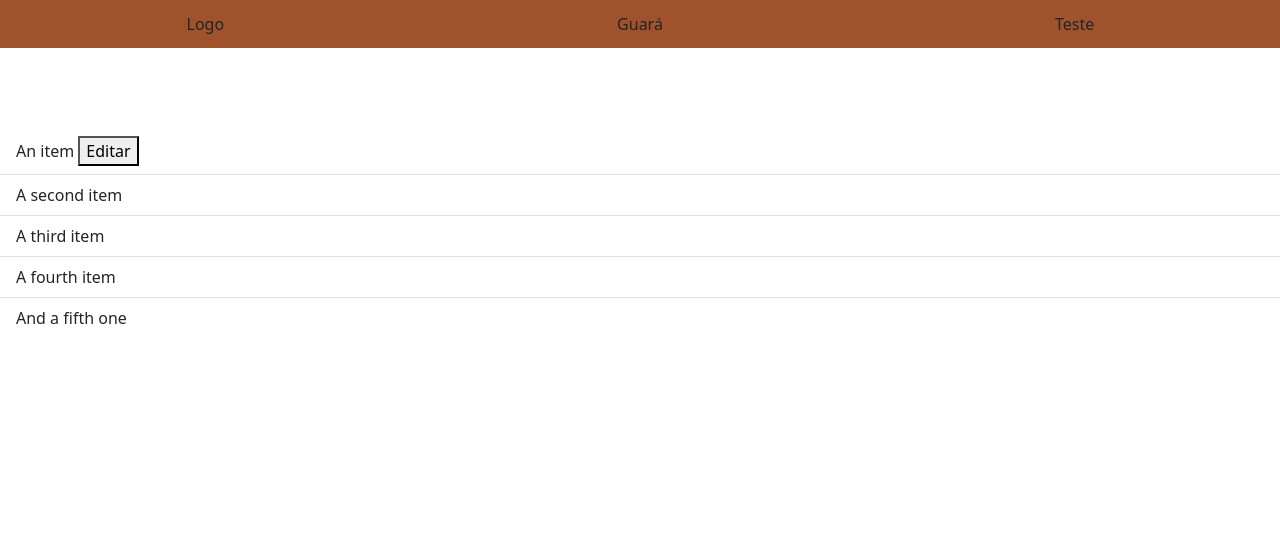
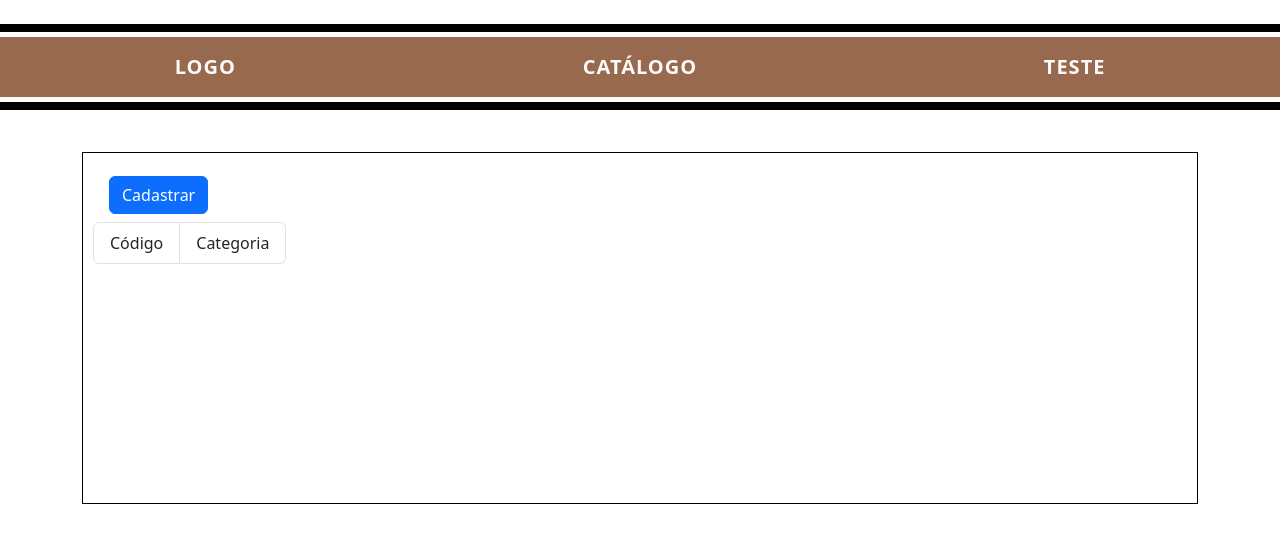
Before and after one commit to luisf77/controle-estoque-guara, a website: page src/views/html/index.html in a window 1280 px wide. Drawn offline with nearby package versions, Linux system fonts and the light colour scheme.

Commit message:
Edição na Página Inicial

```diff
--- a/src/views/css/home.css
+++ b/src/views/css/home.css
@@ -1,18 +1,45 @@
 body {
     margin: 0;
+    color: #FFFAFA;
 }
 
 .header {
     height: 8em;
+    margin-top: 1.5em;
 }
 
 .main {
-    background-color: #a0522d;
+    background-color: #97694F;
+    color: #FFFAFA;
+    font-weight: bold;
+    font-size: 20px;
+    letter-spacing: 1px;
+    text-transform: uppercase;
     height: 3em;
     display: flex;
     align-items: center;
 }
 
-.line-above {
+.line {
     background-color: black;
+    margin-top: 0.3em;
+    margin-bottom: 0.3em;
+    height: 0.5em;
 }
+
+.container {
+    display: flex;
+    align-items: center;
+    justify-content: center;
+}
+
+.box {
+    height: 22em;
+    width: 75em;
+    border: 1px solid #000;
+    padding: 10px;
+}
+
+.btn-primary {
+    margin: 0.8em 0em 0.5em 1em;
+}
--- a/src/views/html/index.html
+++ b/src/views/html/index.html
@@ -10,24 +10,26 @@
 </head>
 <body>
     <div class="header text-center">
-        <div class="line-above"></div>
+        <div class="line"></div>
         <div class="row main">
             <div class="col-4"> Logo </div>
-            <div class="col-4"> Guará </div>
+            <div class="col-4"> Catálogo </div>
             <div class="col-4"> Teste </div>
         </div>
-        <div class="line-below"></div>
+        <div class="line"></div>
 
     </div>
 
-    <ul class="list-group list-group-flush">
-        <li class="list-group-item">An item <button> Editar </button> </li>
-        <li class="list-group-item">A second item</li>
-        <li class="list-group-item">A third item</li>
-        <li class="list-group-item">A fourth item</li>
-        <li class="list-group-item">And a fifth one</li>
-    </ul>
+    <div class="container">
+        <div class="box">
+            <button type="button" class="btn btn-primary"> Cadastrar </button>
+            <ul class="list-group list-group-horizontal">
+                <li class="list-group-item"> Código </li>
+                <li class="list-group-item"> Categoria </li>
+            </ul>
+        </div>
 
+    </div>
 
 </body>
 </html>
```
Also changed, not shown: src/models/Bota.js (added).
